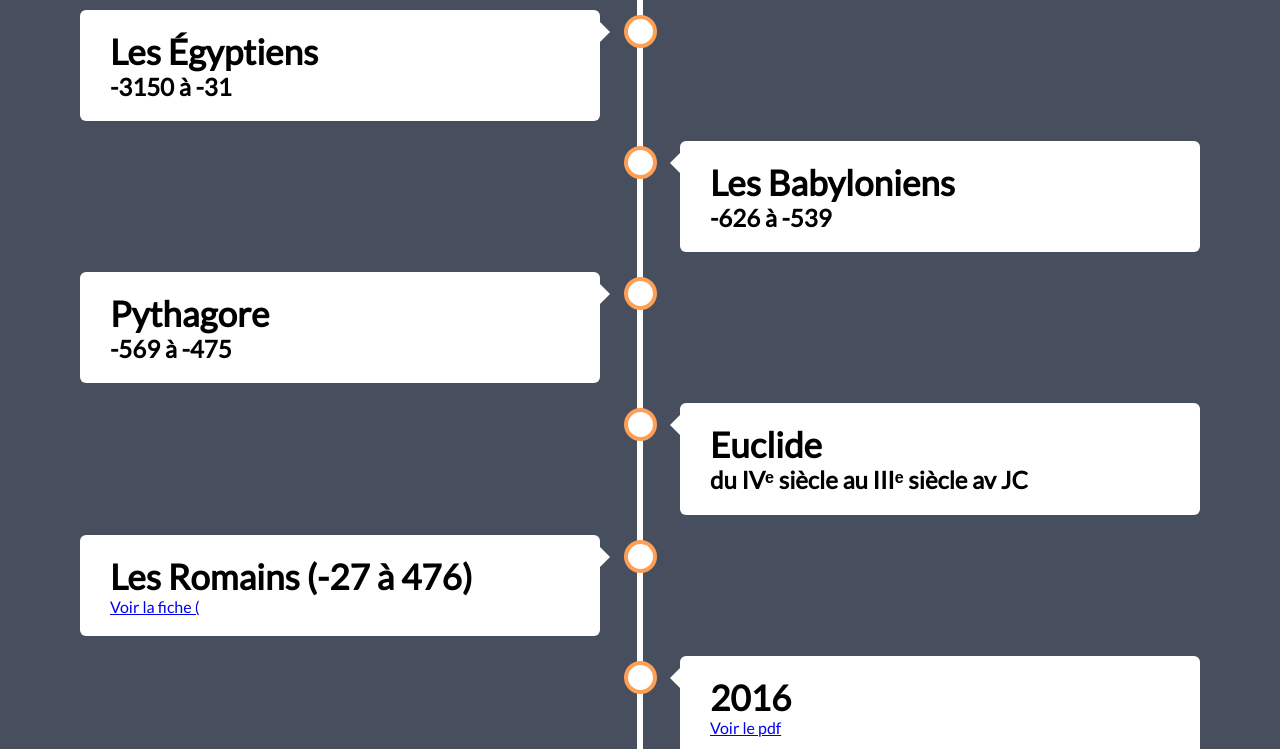
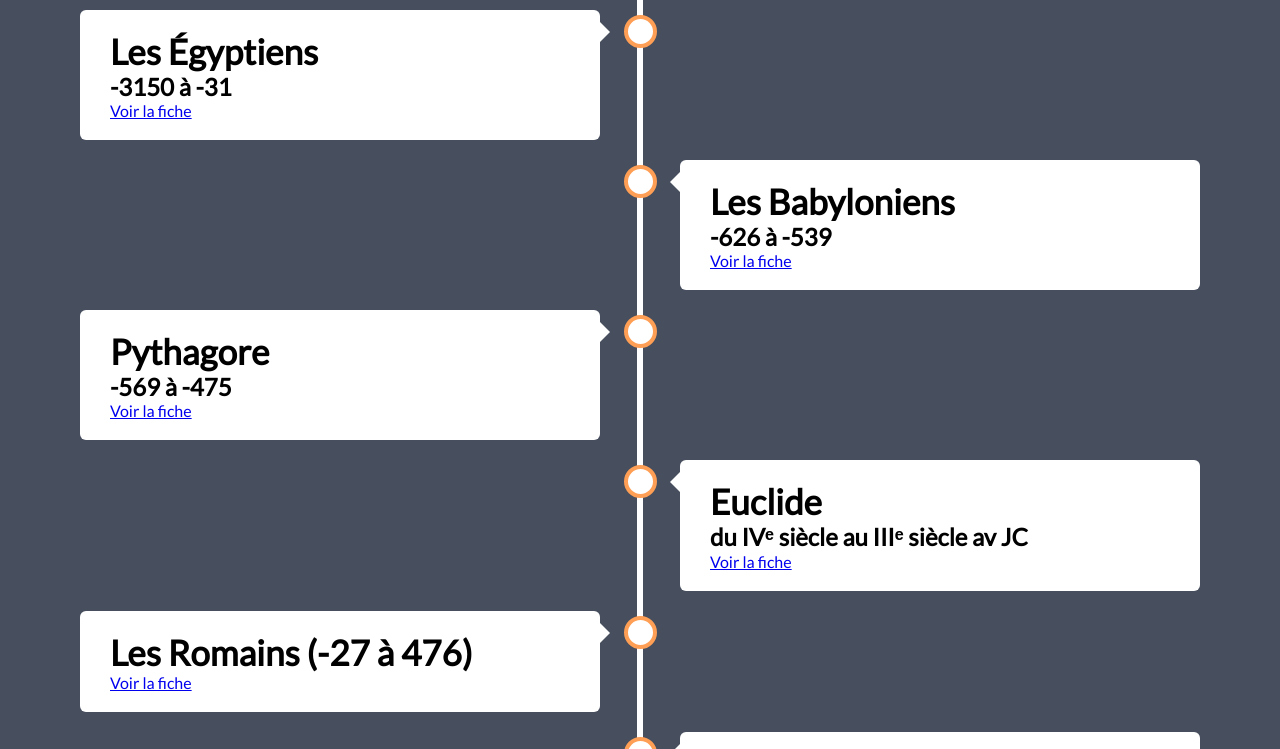
Before and after one commit to Redshark61/frise_chrono, a plain HTML site: page index.html in a window 1280 px wide. Shown: the top 749 px of the page. Drawn offline with Linux system fonts and the light colour scheme; a script that the page names is missing.

Commit message:
add : ajout de nouvelles fiches

```diff
--- a/index.html
+++ b/index.html
@@ -24,6 +24,11 @@
                 <div class="content">
                     <h1>Les Égyptiens</h1>
                     <h2>-3150 à -31</h2>
+                    <p>
+                        <a href="merged pdf/EGYPTIENS RECTO VERSO.pdf" target="_blank"
+                            >Voir la fiche
+                        </a>
+                    </p>
                 </div>
             </div>
 
@@ -31,6 +36,11 @@
                 <div class="content">
                     <h1>Les Babyloniens</h1>
                     <h2>-626 à -539</h2>
+                    <p>
+                        <a href="merged pdf/BABYLONIENS VERSO_organized.pdf" target="_blank"
+                            >Voir la fiche
+                        </a>
+                    </p>
                 </div>
             </div>
 
@@ -38,6 +48,9 @@
                 <div class="content">
                     <h1>Pythagore</h1>
                     <h2>-569 à -475</h2>
+                    <p>
+                        <a href="merged pdf/PYTHAGORE RECTO.pdf" target="_blank">Voir la fiche </a>
+                    </p>
                 </div>
             </div>
 
@@ -45,13 +58,14 @@
                 <div class="content">
                     <h1>Euclide</h1>
                     <h2>du IV&#7497; siècle au III&#7497; siècle av JC</h2>
+                    <p><a href="merged pdf/Euclide_recto.pdf" target="_blank">Voir la fiche </a></p>
                 </div>
             </div>
 
             <div class="container left" data-item="4">
                 <div class="content">
                     <h1>Les Romains (-27 à 476)</h1>
-                    <p><a href="pdf/Romain.pdf" target="_blank">Voir la fiche (</a></p>
+                    <p><a href="merged pdf/ROMAIN RECTO.pdf" target="_blank">Voir la fiche </a></p>
                 </div>
             </div>
 
```
